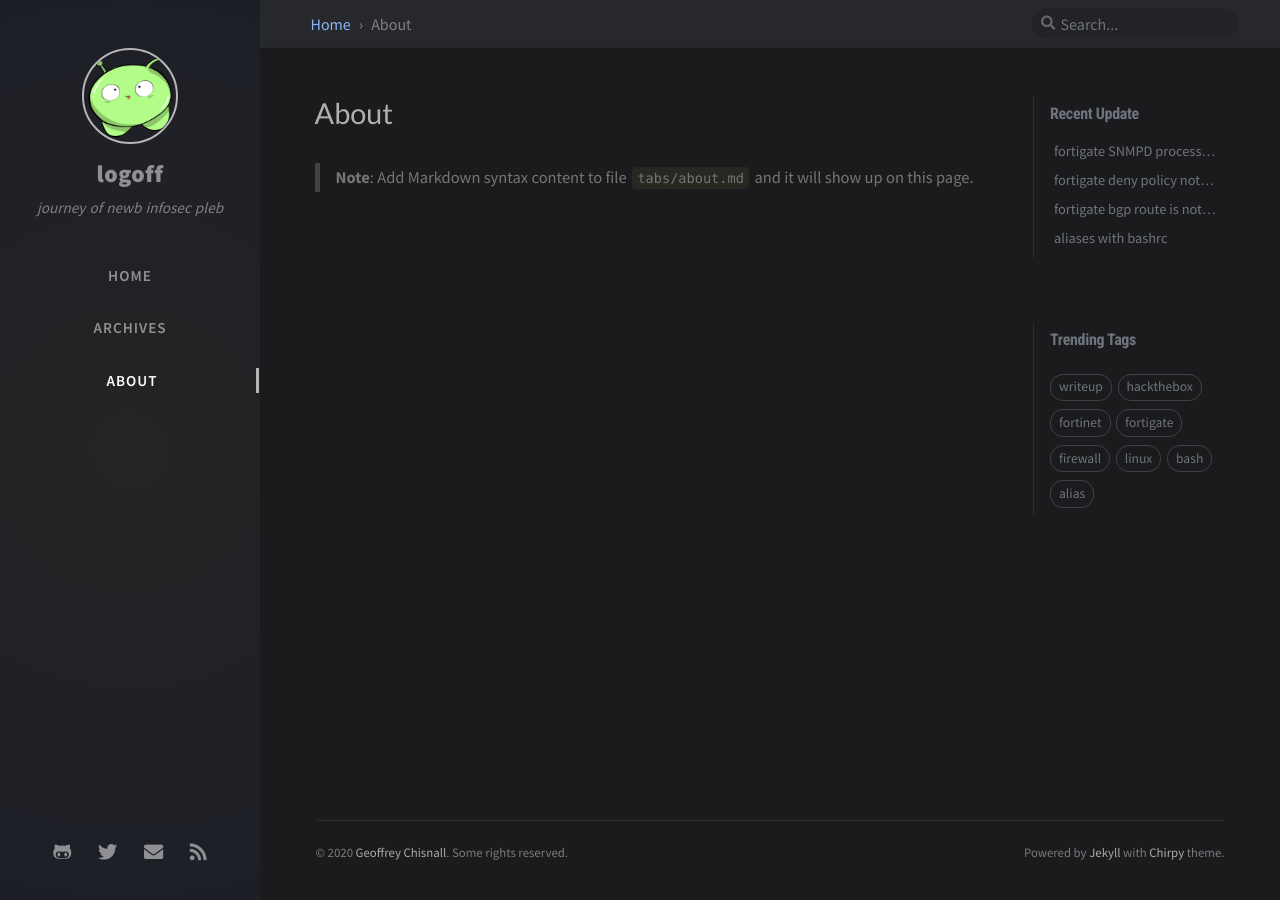
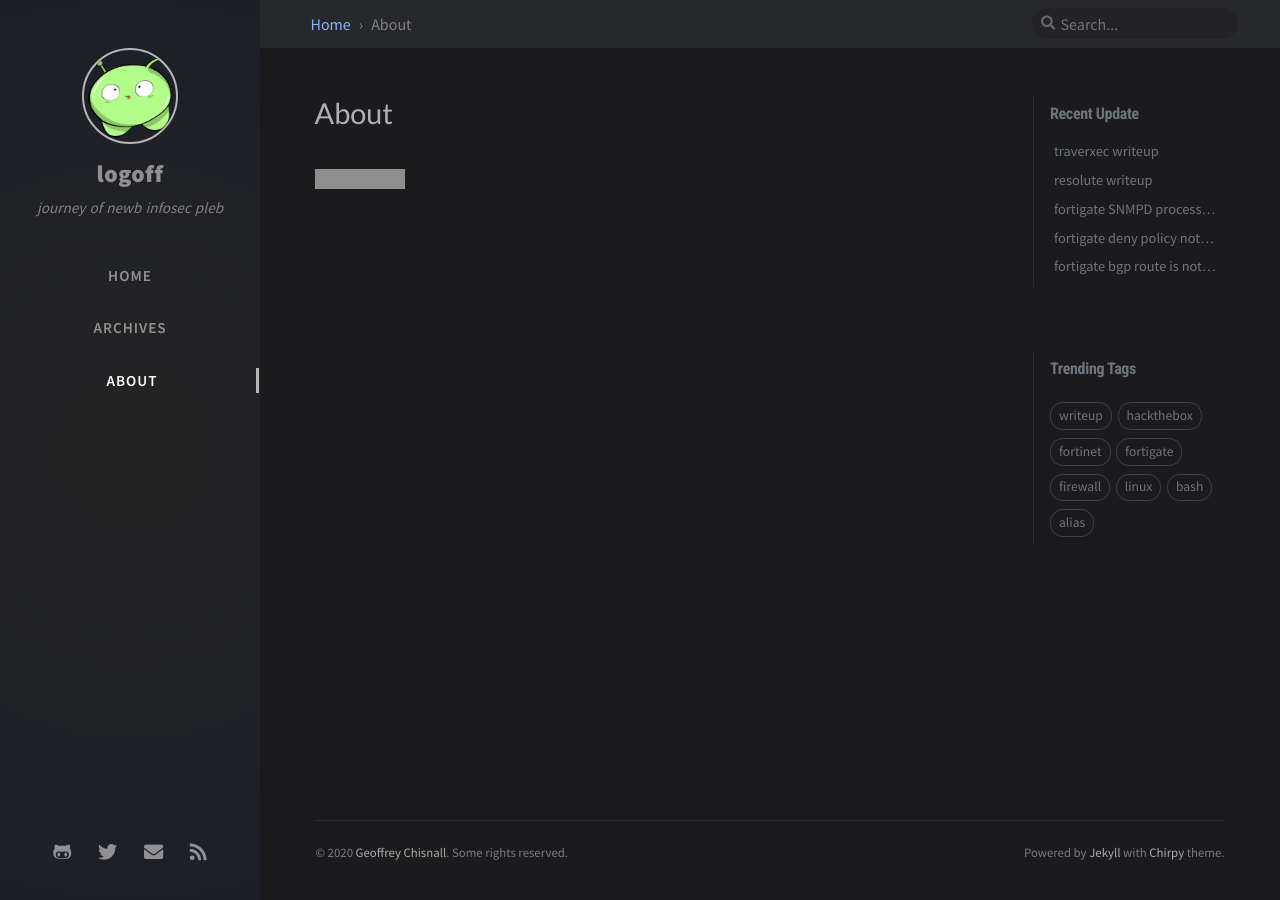
Before and after one commit to geoffchisnall/geoffchisnall.github.io, a Jekyll site: the page built from tabs/about.md, in a window 1280 px wide. Built offline with Jekyll 4.4.1, drawn with Linux system fonts in a browser that asks for light colours; nearby versions of some CDN libraries; comment, search, counter and statistics services are not loaded; grey boxes are pictures that could not be loaded.

Commit message:
pushing to repo

```diff
--- a/_data/updates.yml
+++ b/_data/updates.yml
@@ -8,5 +8,11 @@
   filename: 'fortigate-deny-policy-not-working'
   lastmod: '2020-10-29 07:35:57 +0200'
 -
+  filename: 'traverxec-writeup'
+  lastmod: '2020-10-29 10:25:26 +0200'
+-
   filename: 'bashrc-shortcuts'
   lastmod: '2020-10-29 07:35:57 +0200'
+-
+  filename: 'resolute-writeup'
+  lastmod: '2020-10-29 10:25:26 +0200'
--- a/tabs/about.md
+++ b/tabs/about.md
@@ -8,4 +8,4 @@ title: About
 # MIT License
 ---
 
-> **Note**: Add Markdown syntax content to file `tabs/about.md` and it will show up on this page.
+<img src="http://www.hackthebox.eu/badge/image/46826" alt="Hack The Box">
```
